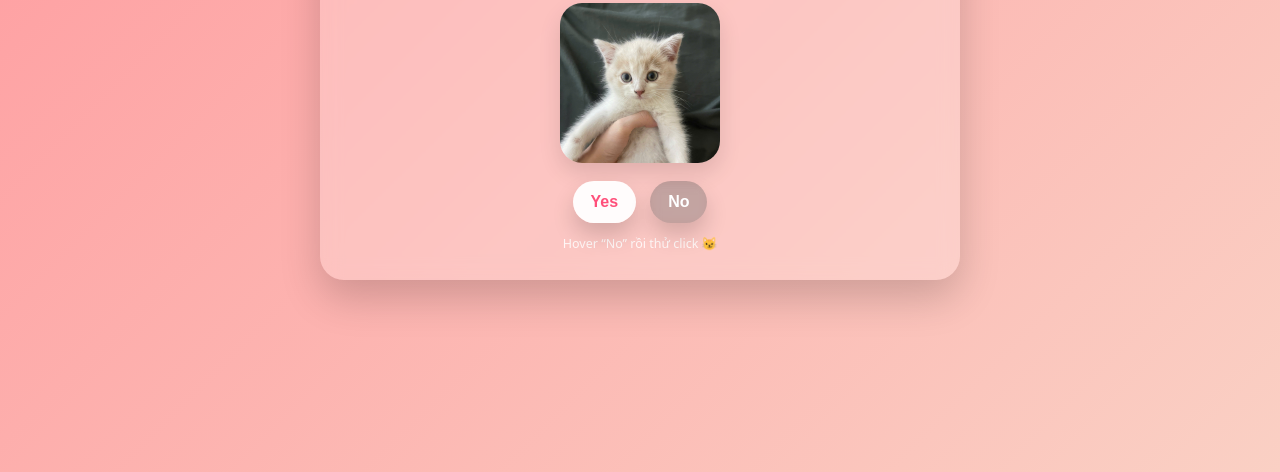
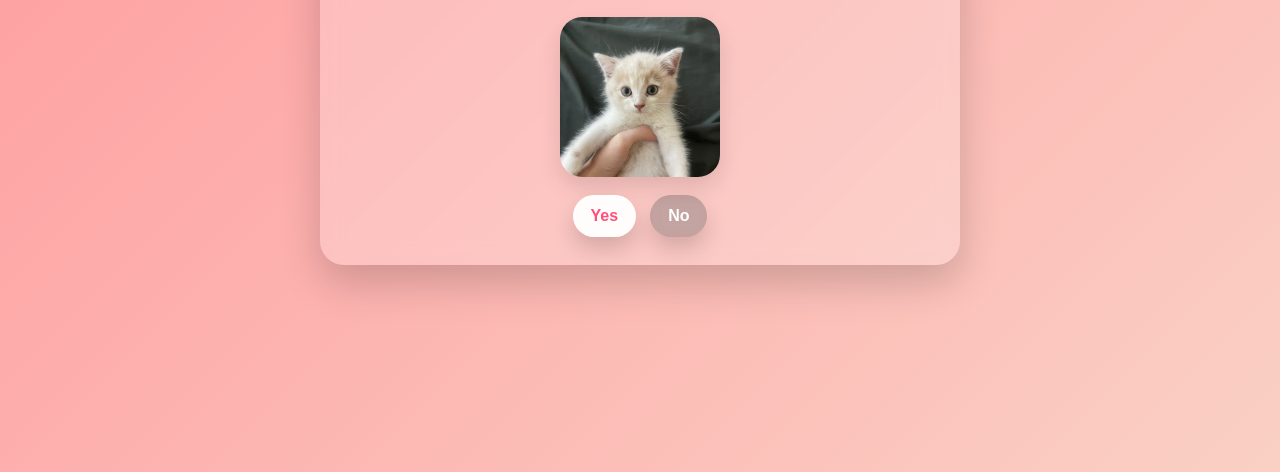
Before and after one commit to minhduc-fu/valentine, a plain HTML site: page index.html in a window 1280 px wide. Shown: the part 328-800 px from the top of the page. Drawn offline with Linux system fonts and the light colour scheme.

Commit message:
Update index.html

```diff
--- a/index.html
+++ b/index.html
@@ -184,7 +184,7 @@
       <button class="no" id="noBtn">No</button>
     </div>
 
-    <div class="hint">Hover “No” rồi thử click 😼</div>
+
   </main>
 
   <div class="overlay" id="overlay">
```
